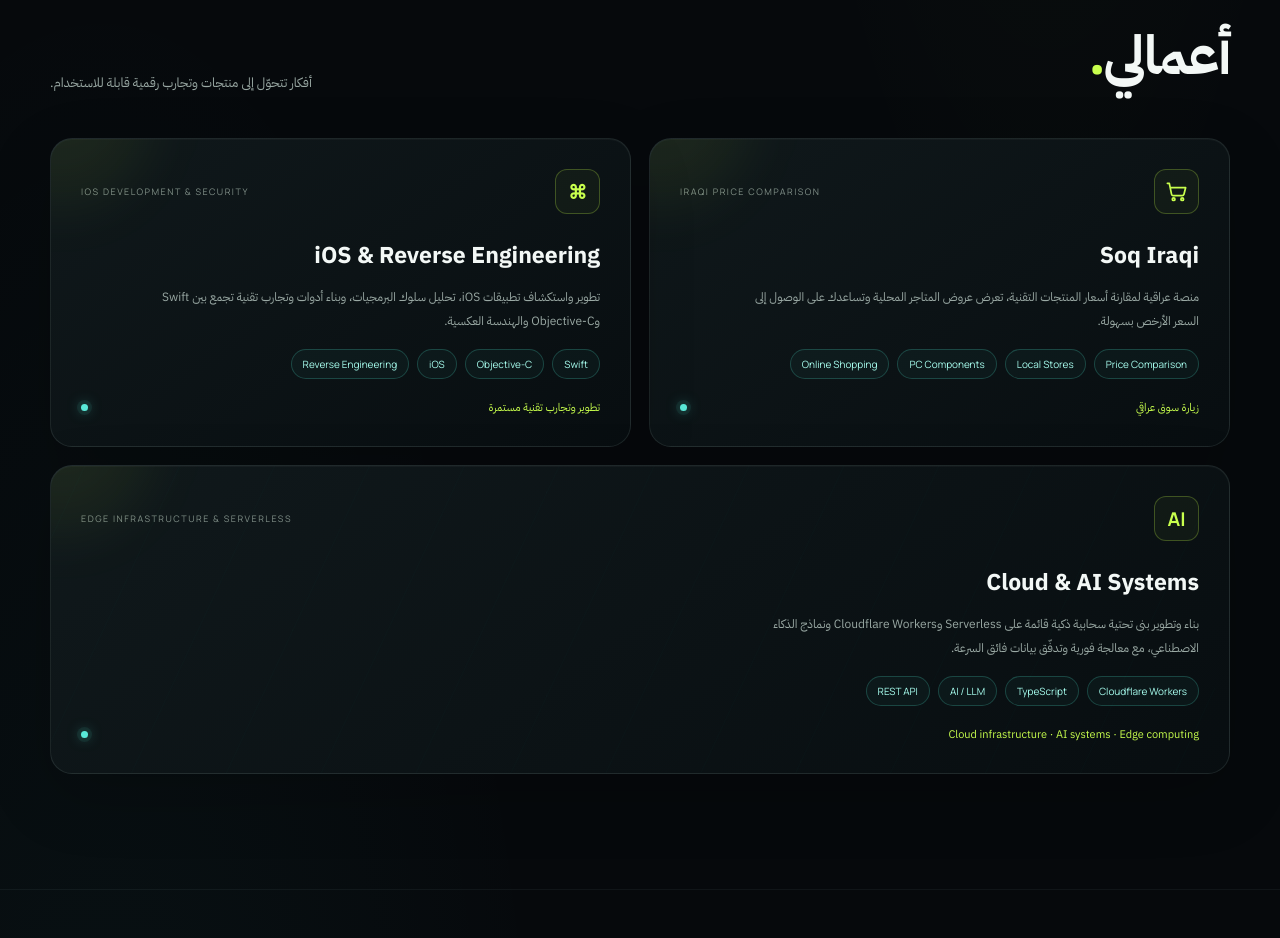
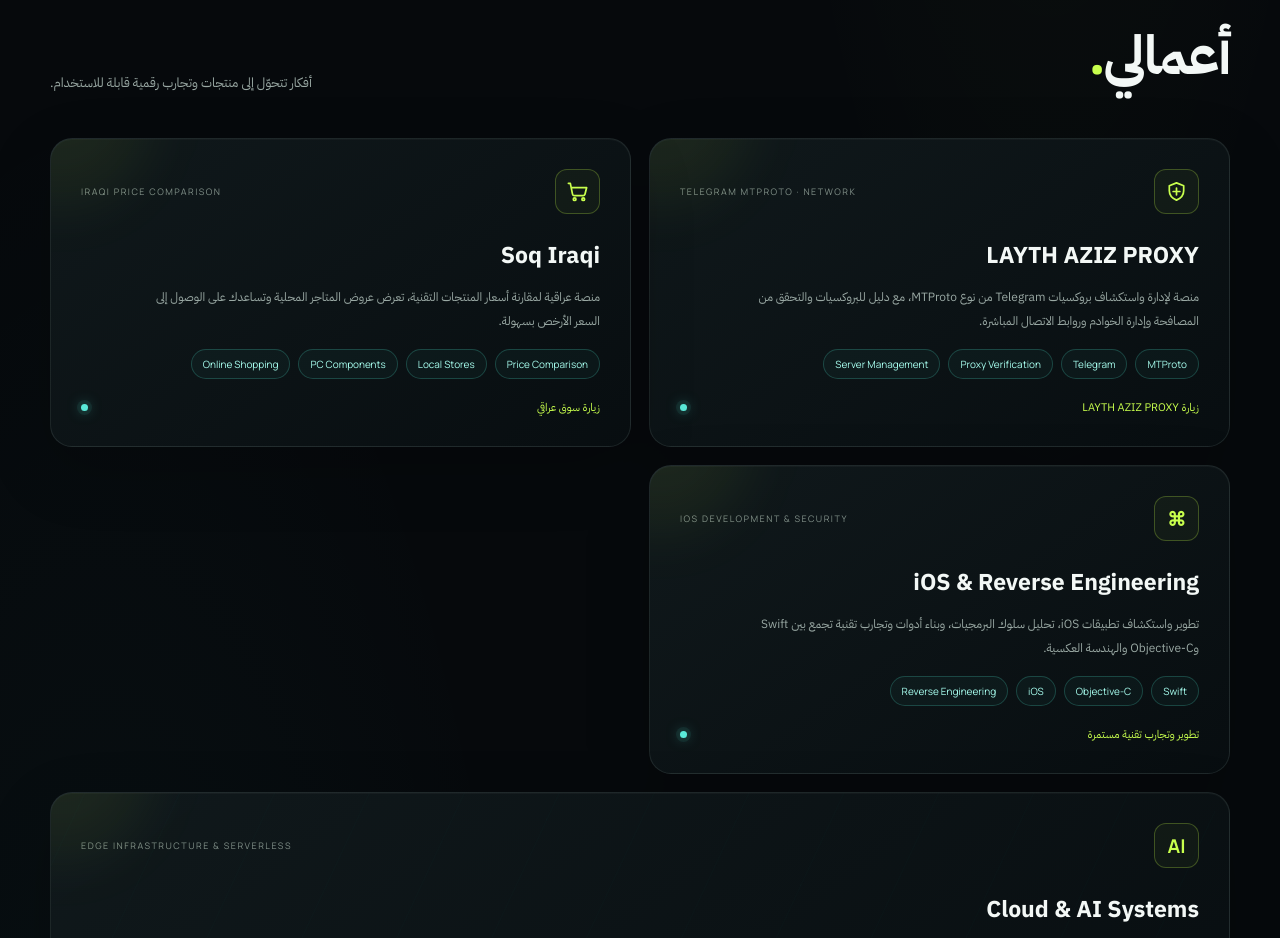
Before and after one commit to LaythAziz/Profile-, a plain HTML site: page index.html in a window 1280 px wide. Shown: the part 2314-3252 px from the top of the page. Drawn offline with Linux system fonts and the light colour scheme; no server answers; animation ran at ten frames a second.

Commit message:
Add LAYTH AZIZ PROXY as first featured project

```diff
--- a/index.html
+++ b/index.html
@@ -72,6 +72,10 @@
 </div></div></section>
 <section class="content-section" id="work"><div class="wrap"><div class="section-head reveal"><div><h2>أعمالي<span style="color:var(--lime)">.</span></h2></div><p>أفكار تتحوّل إلى منتجات وتجارب رقمية قابلة للاستخدام.</p></div><div class="projects">
 <article class="surface project reveal" role="button" tabindex="0" aria-pressed="false" data-project-card>
+<div><div class="project-top"><div class="project-symbol" aria-label="MTProto Proxy"><svg viewBox="0 0 24 24" width="23" height="23" fill="none" stroke="currentColor" stroke-width="1.8" stroke-linecap="round" stroke-linejoin="round" aria-hidden="true"><path d="M12 3 4.5 6v5.2c0 4.7 3.1 7.9 7.5 9.8 4.4-1.9 7.5-5.1 7.5-9.8V6L12 3Z"/><path d="M8.5 12h7M12 8.5v7"/></svg></div><div class="project-type">TELEGRAM MTPROTO · NETWORK</div></div>
+<h3>LAYTH AZIZ PROXY</h3><p>منصة لإدارة واستكشاف بروكسيات Telegram من نوع MTProto، مع دليل للبروكسيات والتحقق من المصافحة وإدارة الخوادم وروابط الاتصال المباشرة.</p><div class="cloud-tags"><span>MTProto</span><span>Telegram</span><span>Proxy Verification</span><span>Server Management</span></div></div>
+<a class="project-link" href="https://laythazizproxyz.vercel.app/" target="_blank" rel="noopener noreferrer"><span>زيارة LAYTH AZIZ PROXY</span><span class="accent-dot" aria-hidden="true"></span></a></article>
+<article class="surface project reveal" role="button" tabindex="0" aria-pressed="false" data-project-card>
 <div><div class="project-top"><div class="project-symbol" aria-label="عربة تسوق"><svg viewBox="0 0 24 24" width="23" height="23" fill="none" stroke="currentColor" stroke-width="1.8" stroke-linecap="round" stroke-linejoin="round" aria-hidden="true"><circle cx="9" cy="20" r="1.4"/><circle cx="18" cy="20" r="1.4"/><path d="M2.5 3.5h2l2.3 11.2a2 2 0 0 0 2 1.6h9.1a2 2 0 0 0 1.9-1.5L21.5 8H6"/></svg></div><div class="project-type">IRAQI PRICE COMPARISON</div></div>
 <h3>Soq Iraqi</h3><p>منصة عراقية لمقارنة أسعار المنتجات التقنية، تعرض عروض المتاجر المحلية وتساعدك على الوصول إلى السعر الأرخص بسهولة.</p><div class="cloud-tags"><span>Price Comparison</span><span>Local Stores</span><span>PC Components</span><span>Online Shopping</span></div></div>
 <a class="project-link" href="https://newsoqiraqi.vercel.app/" target="_blank" rel="noopener"><span>زيارة سوق عراقي</span><span class="accent-dot" aria-hidden="true"></span></a></article>
```
